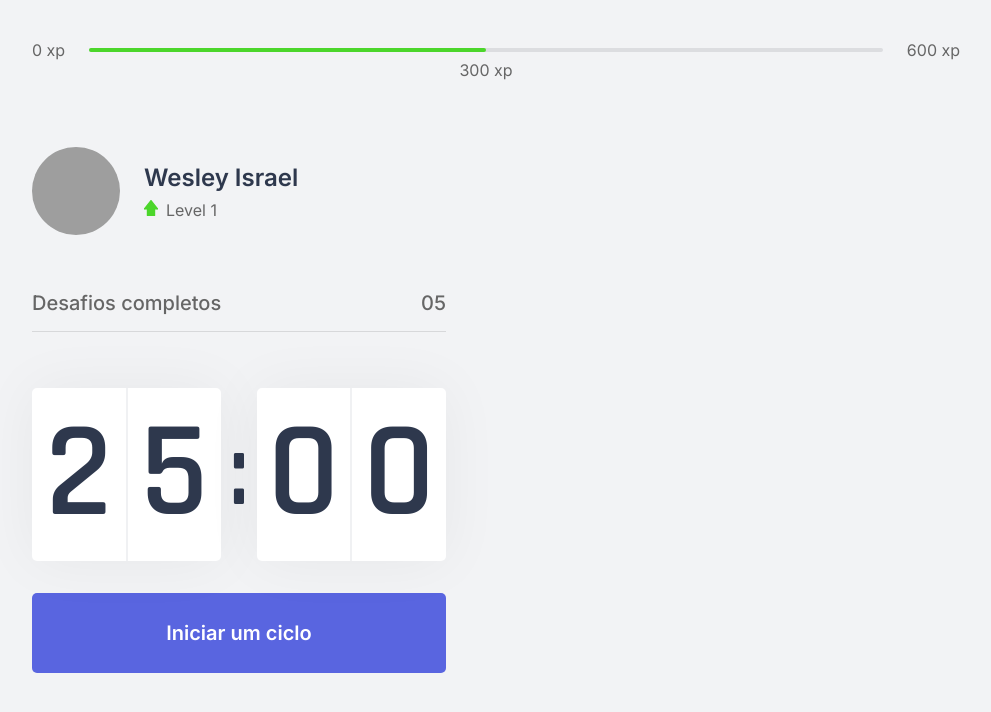
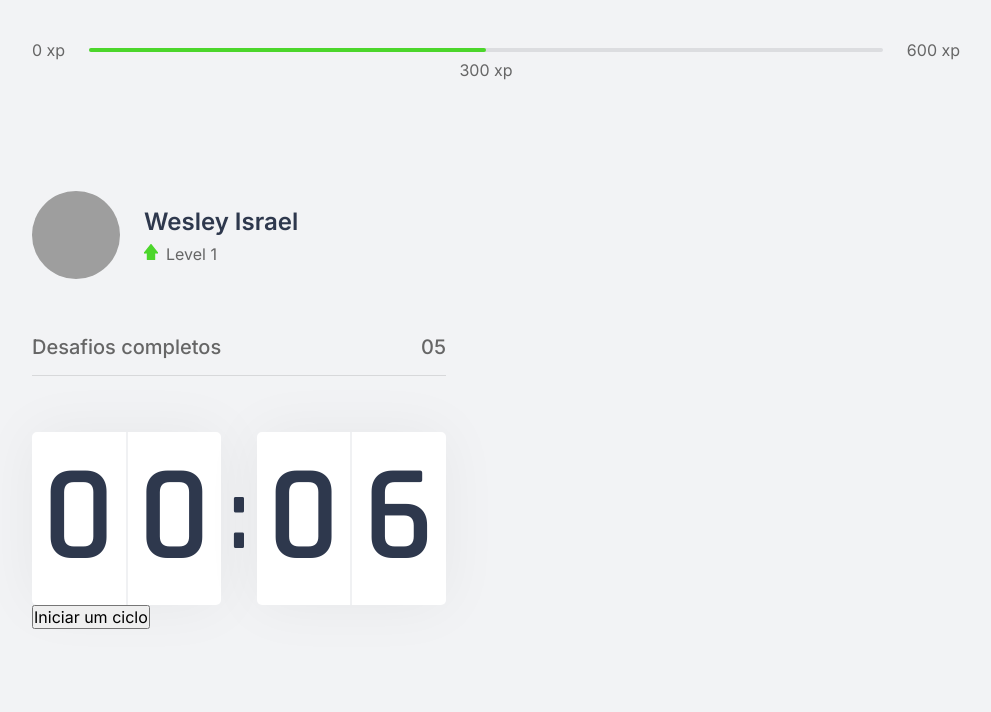
Before and after one commit to WesleyIsr4/Move.it, a Next.js app: page / in a window 1280 px wide. Shown: the top 712 px of the page, without its empty margins (144-1135 px from the left). Built offline with nearby package versions, Linux system fonts and the light colour scheme; grey boxes are pictures that could not be loaded.

Commit message:
finalizaçao do countdown

```diff
--- a/src/components/Countdown.tsx
+++ b/src/components/Countdown.tsx
@@ -1,27 +1,39 @@
-import { useState, useEffect } from 'react';
-import styles from '../styles/components/Countdown.module.css';
+import { useState, useEffect } from "react";
+import styles from "../styles/components/Countdown.module.css";
+
+let countdownTimeout: NodeJS.Timeout;
 
 export function Countdown() {
-  const [time, setTime] = useState(25 * 60);
-  const [active, setActive] = useState(false);
+  const [time, setTime] = useState(0.1 * 60);
+  const [isActive, setIsActive] = useState(false);
+  const [hasFinished, setHasFinished] = useState(false);
 
   const minutes = Math.floor(time / 60);
   const seconds = time % 60;
 
-  const [minuteLeft, minuteRight] = String(minutes).padStart(2, '0').split('');
-  const [secondLeft, secondRight] = String(seconds).padStart(2, '0').split('');
+  const [minuteLeft, minuteRight] = String(minutes).padStart(2, "0").split("");
+  const [secondLeft, secondRight] = String(seconds).padStart(2, "0").split("");
 
   function startCountdown() {
-    setActive(true);
+    setIsActive(true);
+  }
+
+  function resetCountdown() {
+    clearTimeout(countdownTimeout);
+    setIsActive(false);
+    setTime(0.1 * 60);
   }
 
   useEffect(() => {
-    if (active && time > 0) {
-      setTimeout(() => {
+    if (isActive && time > 0) {
+      countdownTimeout = setTimeout(() => {
         setTime(time - 1);
       }, 1000);
+    } else if (isActive && time === 0) {
+      setHasFinished(true);
+      setIsActive(false);
     }
-  }, [active, time]);
+  }, [isActive, time]);
 
   return (
     <div>
@@ -36,13 +48,32 @@
           <span>{secondRight}</span>
         </div>
       </div>
+
+      {hasFinished ? (
+        <button disabled className={styles.countdownButton}>
+          ciclo encerrado
+        </button>
+      ) : (
+        <>
+          {isActive ? (
             <button
               type="button"
-        className={styles.startCountdownButton}
+              className={`${styles.countdownButton} ${styles.countdownButtonActive}`}
+              onClick={resetCountdown}
+            >
+              Abandonar ciclo
+            </button>
+          ) : (
+            <button
+              type="button"
+              className={styles.countdownButton}
               onClick={startCountdown}
             >
               Iniciar um ciclo
             </button>
+          )}
+        </>
+      )}
     </div>
   );
 }
```
Lines whose indentation alone changed are shown as unchanged.
